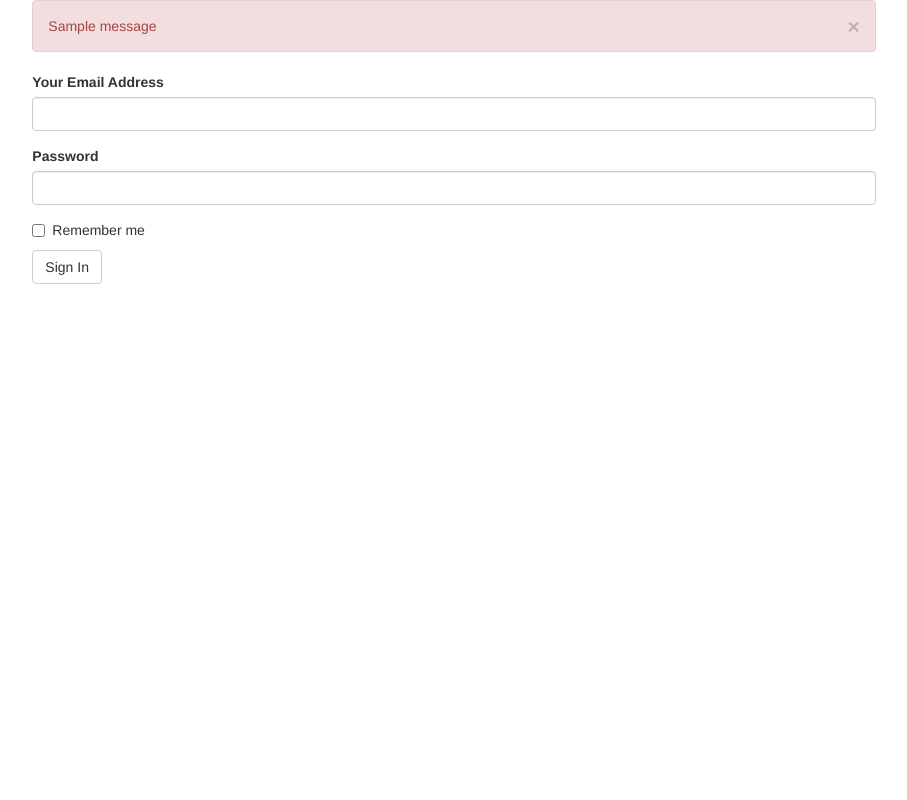
After one commit to felkiriinya/Pitch-app, a Flask app: page /authenticate/login in a window 1280 px wide. The commit adds this page. Shown: the whole page, without its empty margins (186-1093 px from the left). Run offline with Flask 2, Linux system fonts and the light colour scheme; tables that the repository leaves empty hold one stand-in row (values such as "Sample post"); one stand-in notice (Sample message) is shown; parts of the project's set-up code (start-up, migrations or seed data) failed here and were passed over; some libraries are stand-ins or nearby versions.

Commit message:
added the login template

```diff
--- a/app/auth/views.py
+++ b/app/auth/views.py
@@ -4,7 +4,7 @@ from flask import render_template,redirect,url_for,flask,request
 from ..models import User
 from .forms import RegistrationForm,LoginForm
 from .. import db
-from flask_login import login_user
+from flask_login import login_user,logout_user,login_required
 
 @auth.route('/login',methods=['GET','POST'])
 def login():
@@ -17,7 +17,7 @@ def login():
 
         flash('Invalid username or Password')
 
-    title = "watchlist login"
+    title = "Pitch Deck"
     return render_template('auth/login.html',login_form = login_form,title=title)
 
 @auth.route('/register',methods = ["GET","POST"])
@@ -30,3 +30,10 @@ def register():
         return redirect(url_for('auth.login'))
         title = "New Account"
     return render_template('auth/register.html',registration_form = form)
+
+
+@auth.route('/logout')
+@login_required
+def logout():
+    logout_user()
+    return redirect(url_for("main.index"))
--- /dev/null
+++ b/app/templates/auth/login.html
@@ -0,0 +1,24 @@
+{% extends 'base.html'%}
+{% import 'bootstrap/wtf.html' as wtf%}
+
+{% block content %}
+<div class="container">
+    <div class="row">
+      <div class= "col-md-2"> </div>
+      <div class="col-md-8">
+      <!--Flash message -->
+      {% for message in get_flashed_messages() %}
+        <div class="alert alert-danger">
+        <button type="button" class="close" data-dismiss="alert">&times;</button>
+        {{ message }}
+        </div>
+      {% endfor %}
+      <!-- Login form -->
+      {{wtf.quick_form(login_form)}}
+
+     </div>
+     <div clas="col-md-2"> </div>
+    </div>
+</div>
+
+{% endblock%}
```
Also changed, not shown: app/templates/index.html (+6 -2 lines).
